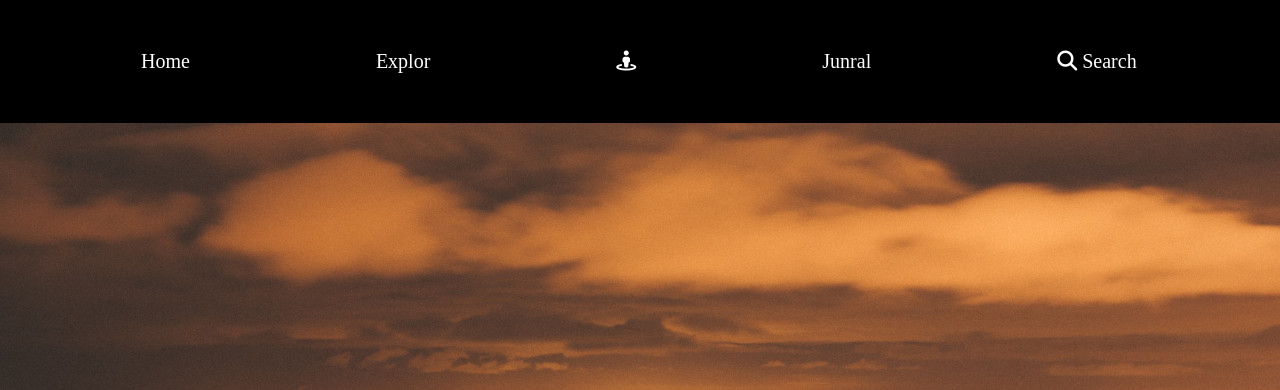
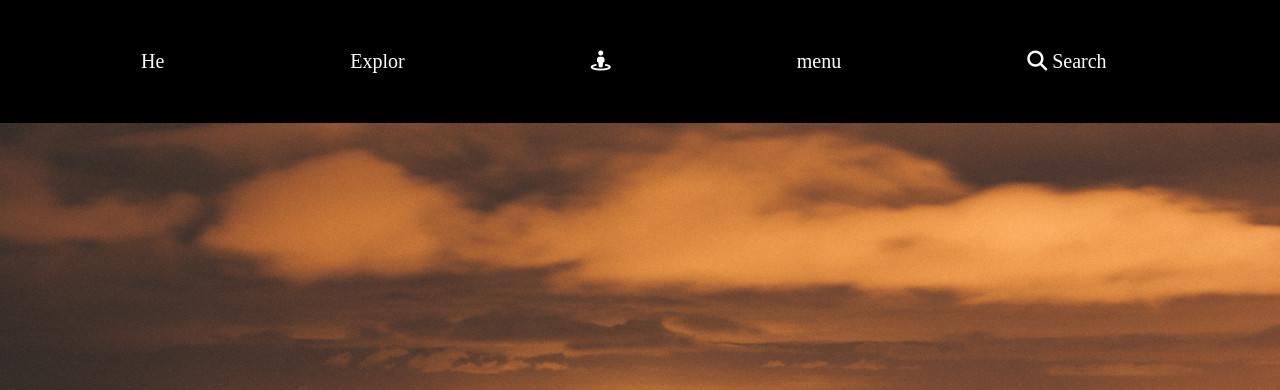
Before and after one commit to kumawatpradeep/html-new, a plain HTML site: page index.html in a window 1280 px wide. Shown: the top 390 px of the page. Drawn offline with Linux system fonts and the light colour scheme.

Commit message:
first commit

```diff
--- a/index.html
+++ b/index.html
@@ -15,10 +15,10 @@
     <section id="header">
         <div class="main">
             <ul>
-                <li>Home</li>
+                <li>He</li>
                 <li>Explor</li>
                 <li><i class="fa-solid fa-street-view"></i></li>
-                <li>Junral</li>
+                <li>menu</li>
                 <li><i class="fa-solid fa-magnifying-glass"></i> Search</li>
             </ul>
         </div>
```
